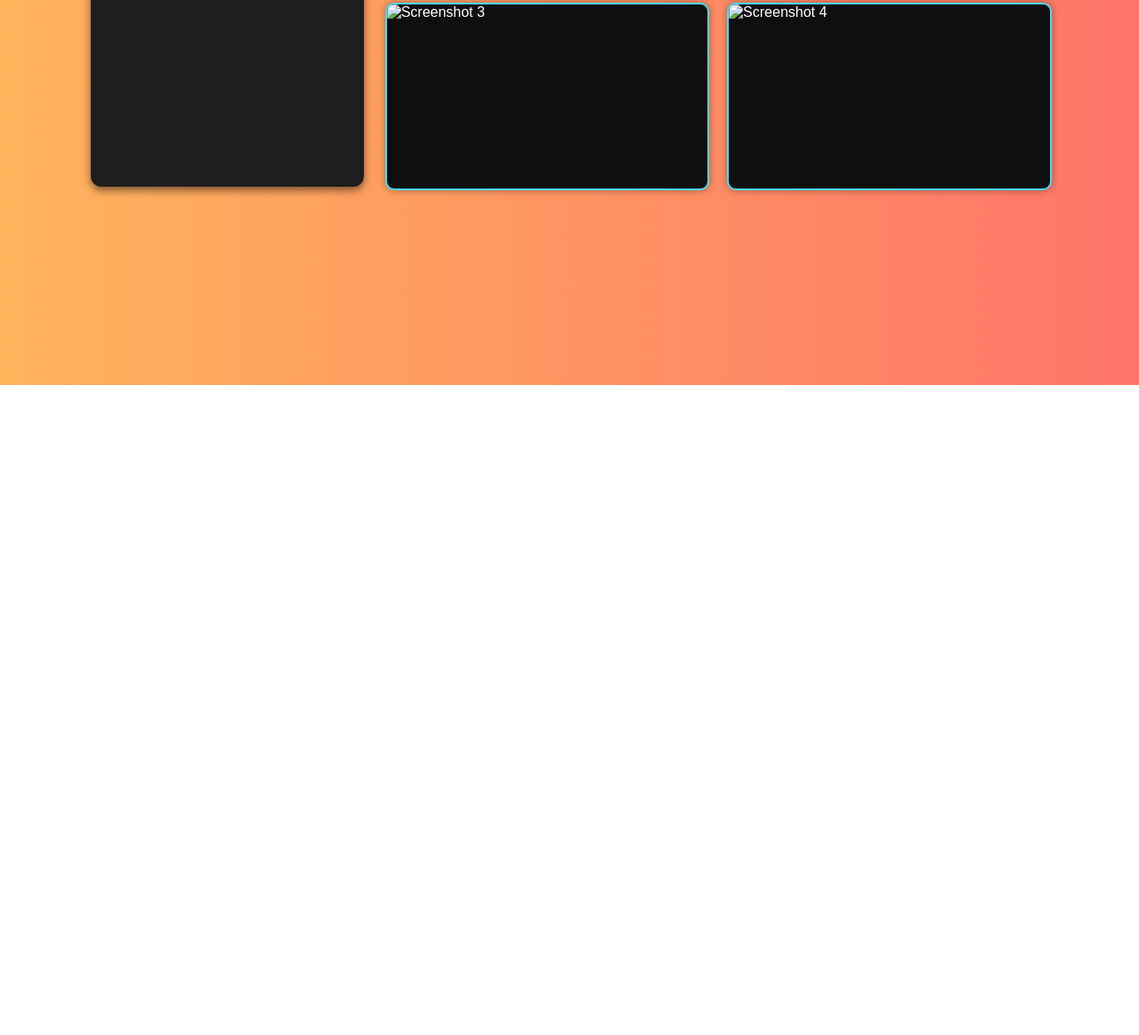
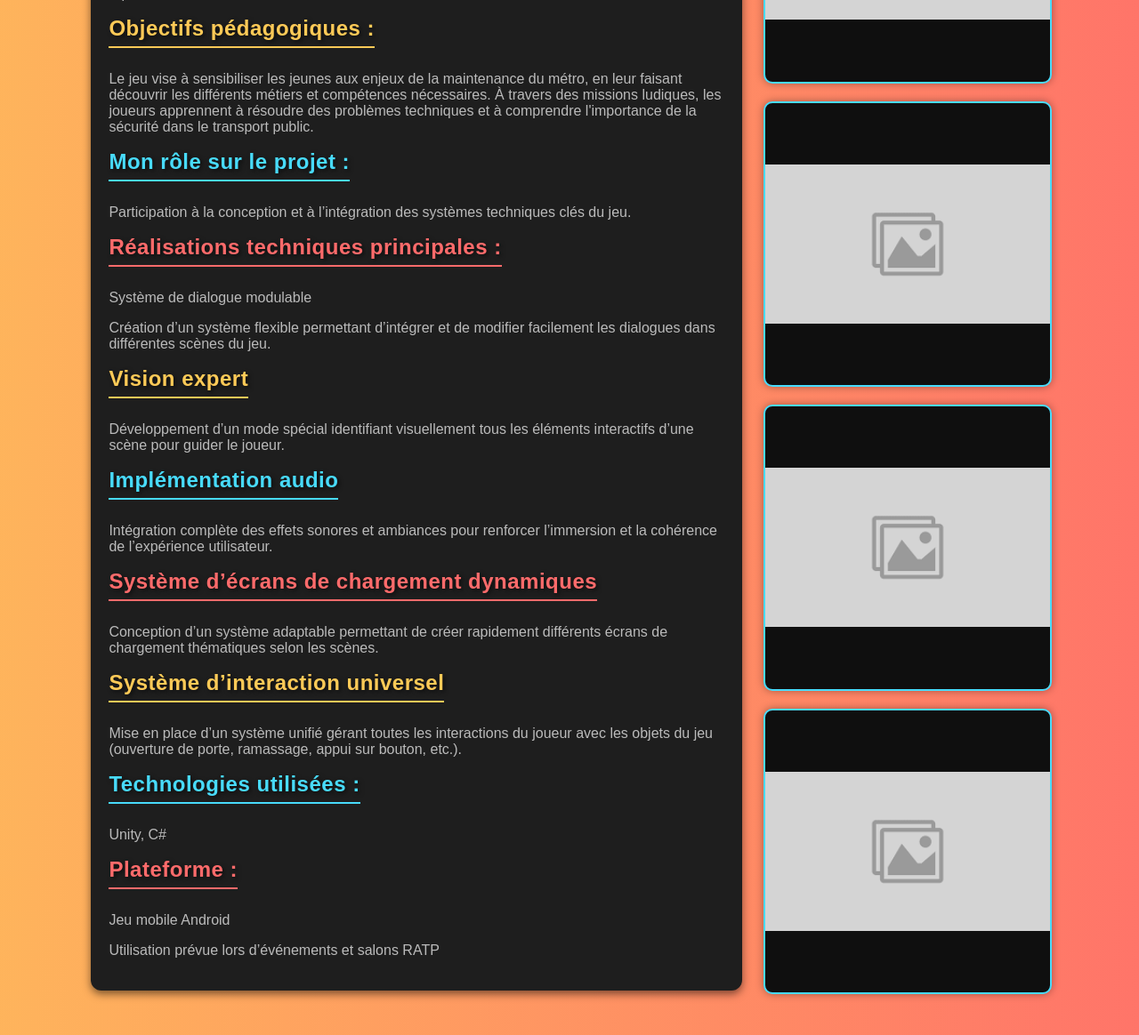
Before and after one commit to GolfOcean334/golfocean334.github.io, a plain HTML site: page Project Detail/project12.html in a window 1280 px wide. Shown: the part 367-1531 px from the top of the page at 89% size. Before the commit the page ends 800 px from the top, so only its background shows below. Drawn offline with Linux system fonts and the light colour scheme.

Commit message:
Ajout de l'image NoImage + description Metro Fix Up

```diff
--- a/Project Detail/project12.html
+++ b/Project Detail/project12.html
@@ -26,19 +26,56 @@
                     <div class="info-grid">
                         <section class="info-card">
                             <h2>Présentation :</h2>
-                            <p></p>
+                            <p>Metro Fix Up est un jeu mobile éducatif commandé par la RATP, conçu pour initier les jeunes aux métiers “cachés” de la maintenance du métro. Présenté lors de conventions et événements, le jeu plonge les joueurs dans les coulisses du réseau métropolitain où ils doivent diagnostiquer et réparer différentes installations.</p>
                         </section>
-
+                        <section class="info-card">
+                            <h2>Objectifs pédagogiques :</h2>
+                            <p>Le jeu vise à sensibiliser les jeunes aux enjeux de la maintenance du métro, en leur faisant découvrir les différents métiers et compétences nécessaires. À travers des missions ludiques, les joueurs apprennent à résoudre des problèmes techniques et à comprendre l'importance de la sécurité dans le transport public.</p>
+                        </section>
+                        <section class="info-card">
+                            <h2>Mon rôle sur le projet :</h2>
+                            <p>Participation à la conception et à l’intégration des systèmes techniques clés du jeu.</p>
+                        </section>
+                        <section class="info-card">
+                            <h2>Réalisations techniques principales :</h2>
+                            <p>Système de dialogue modulable</p>
+                            <p>Création d’un système flexible permettant d’intégrer et de modifier facilement les dialogues dans différentes scènes du jeu.</p>
+                        </section>
+                        <section class="info-card">
+                            <h2>Vision expert</h2>
+                            <p>Développement d’un mode spécial identifiant visuellement tous les éléments interactifs d’une scène pour guider le joueur.</p>
+                        </section>
+                        <section class="info-card">
+                            <h2>Implémentation audio</h2>
+                            <p>Intégration complète des effets sonores et ambiances pour renforcer l’immersion et la cohérence de l’expérience utilisateur.</p>
+                        </section>
+                        <section class="info-card">
+                            <h2>Système d’écrans de chargement dynamiques</h2>
+                            <p>Conception d’un système adaptable permettant de créer rapidement différents écrans de chargement thématiques selon les scènes.</p>
+                        </section>
+                        <section class="info-card">
+                            <h2>Système d’interaction universel</h2>
+                            <p>Mise en place d’un système unifié gérant toutes les interactions du joueur avec les objets du jeu (ouverture de porte, ramassage, appui sur bouton, etc.).</p>
+                        </section>
+                        <section class="info-card">
+                            <h2>Technologies utilisées :</h2>
+                            <p>Unity, C#</p>
+                        </section>
+                        <section class="info-card">
+                            <h2>Plateforme :</h2>
+                            <p>Jeu mobile Android</p>
+                            <p>Utilisation prévue lors d’événements et salons RATP</p>
+                        </section>
                         <section class="info-card">
                         </section>
                     </div>
             </div>
 
             <div class="project-media">
-                <img src="/images" alt="Screenshot 1">
-                <img src="/images" alt="Screenshot 2">
-                <img src="/images" alt="Screenshot 3">
-                <img src="/images" alt="Screenshot 4">
+                <img src="/images/noImage.png" alt="Screenshot 1">
+                <img src="/images/noImage.png" alt="Screenshot 2">
+                <img src="/images/noImage.png" alt="Screenshot 3">
+                <img src="/images/noImage.png" alt="Screenshot 4">
             </div>
         </div>
     </section>
```
Also changed, not shown: Project Detail/project13.html (+4 -4 lines), projects.html (+5 -5 lines), images/noImage.png (added).
